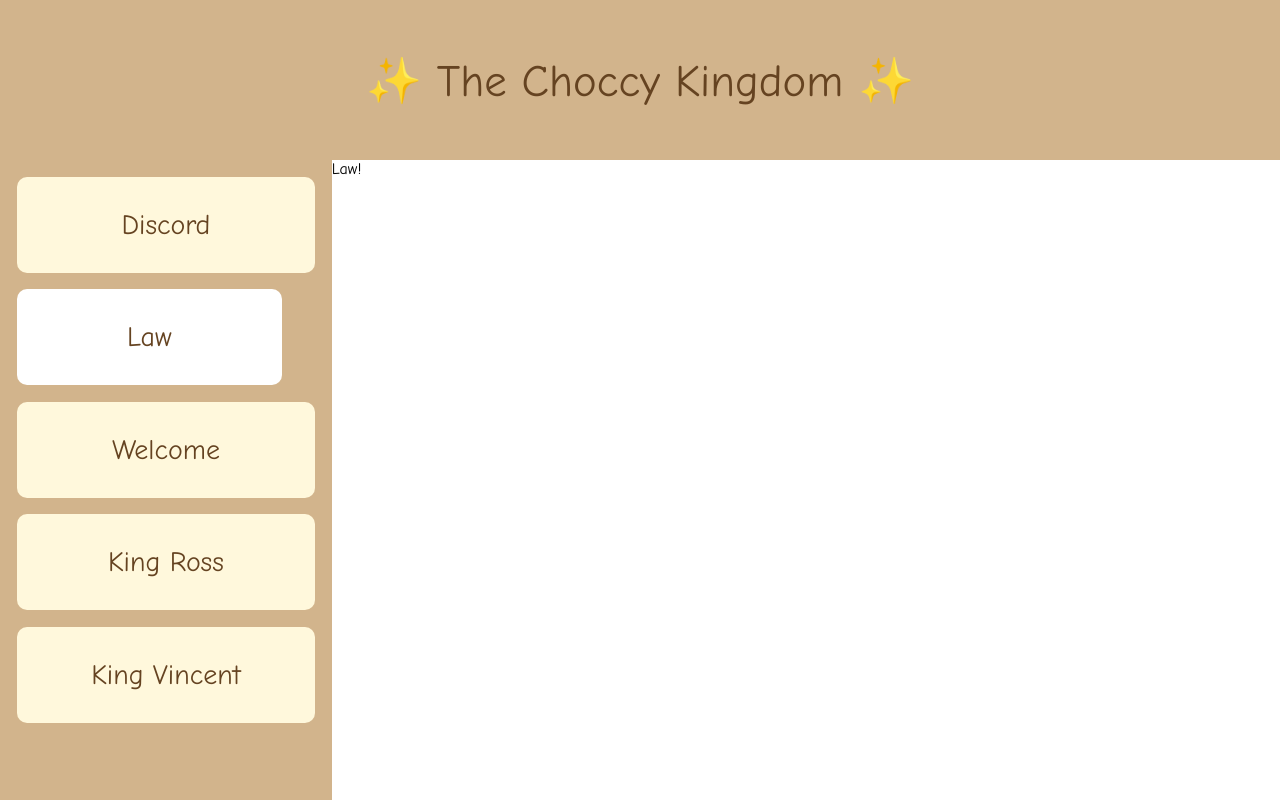
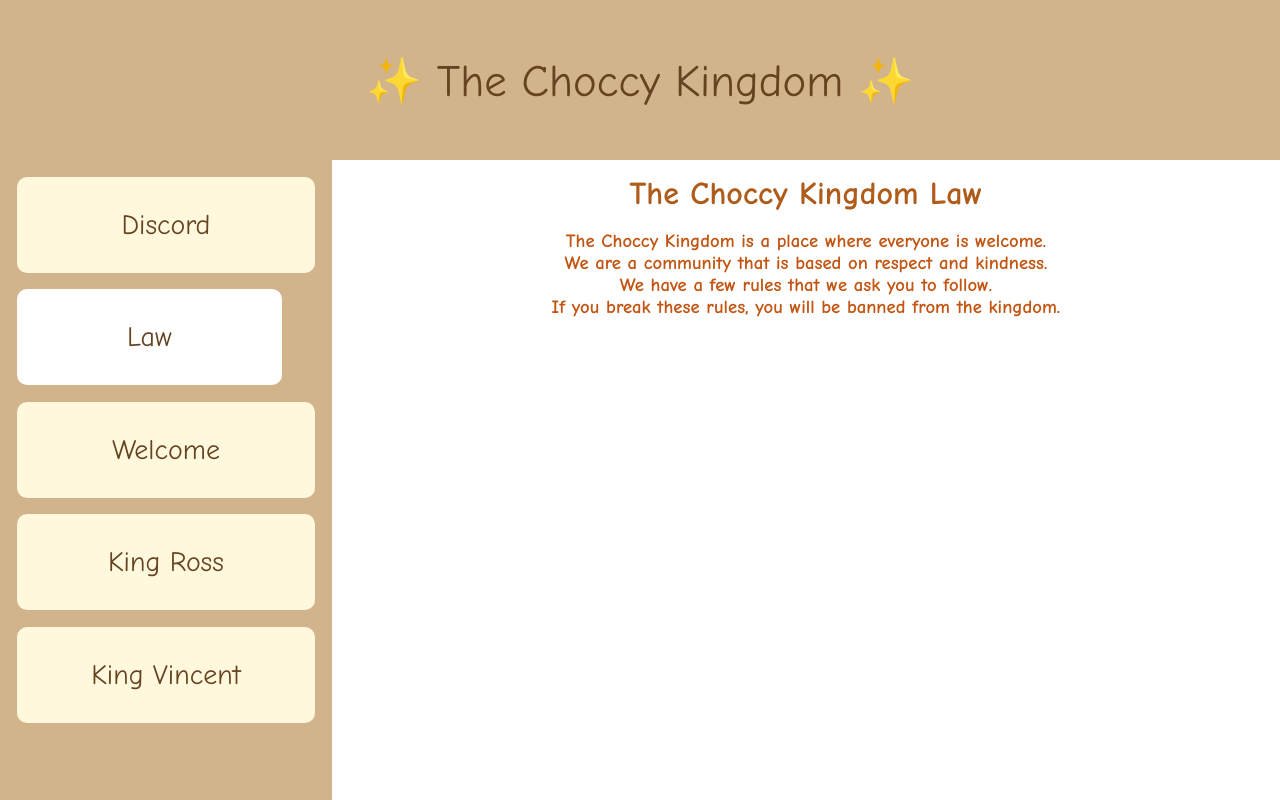
Before and after one commit to Burrito-Princess/choccy.nl_outdated, a website: page public/law.html in a window 1280 px wide. Drawn offline with Linux system fonts and the light colour scheme.

Commit message:
favvicon

```diff
--- a/public/law.html
+++ b/public/law.html
@@ -30,9 +30,26 @@
                 </div>
             </div>
             <div id="front-content">
-                Law!
+                <div class="center-text">
+                    <h1>
+                        The Choccy Kingdom Law
+                    </h1>
+                    <br>
+                    <h3>
+                        The Choccy Kingdom is a place where everyone is welcome.<br>
+                        We are a community that is based on respect and kindness.<br>
+                        We have a few rules that we ask you to follow.<br>
+                        If you break these rules, you will be banned from the kingdom.<br>
+                        <br>
+                        <br>
+                        <br>
+                        <br>
+                        <br>
+                        <br>
+                        <br>
+                        <br>
+                </div>
             </div>
         </div>
-    </div>
 </body>
 </html>
```
Also changed, not shown: public/discord.html (+3 -0 lines), public/index.html (+2 -0 lines), public/assets/img/arms.ico (added), public/assets/img/window.avif (added), public/assets/img/window.webp (added), server.js (line endings or trailing spaces).
